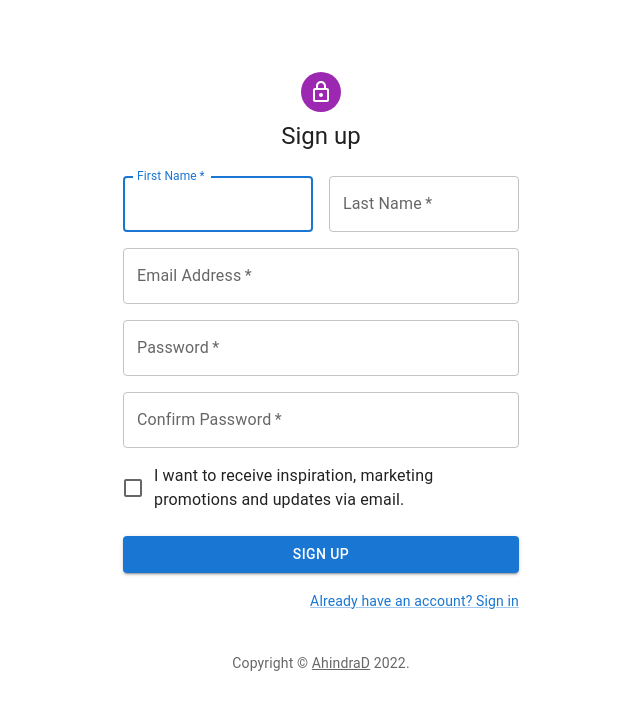
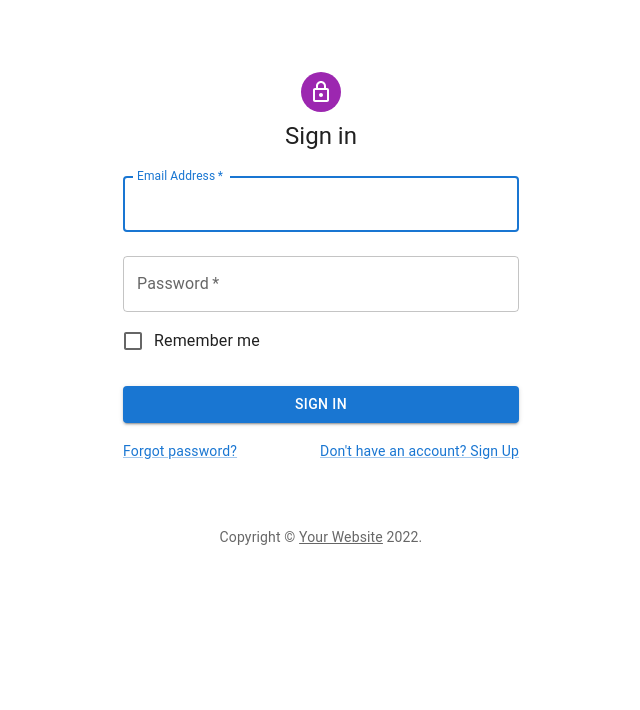
Before and after one commit to AhindraD/Ebay---Frontend---Full-Stack-MERN, a React (Create React App) app: page /login in a window 1280 px wide. Shown: the top 710 px of the page, without its empty margins (319-959 px from the left). Built offline with nearby package versions, Linux system fonts and the light colour scheme.

Commit message:
login/signup done

```diff
--- a/src/App.jsx
+++ b/src/App.jsx
@@ -1,11 +1,20 @@
 import './App.css';
+import { Route, Routes, useNavigate } from 'react-router-dom';
 import SignUp from './components/Signup';
+import LogIn from './components/Login';
 
 function App() {
   return (
     <div className="App">
-      <SignUp />
-    </div>
+      <Routes>
+        <Route path='/signup' element={<SignUp />} />
+        <Route path='/login' element={<LogIn />} />
+        {/* <Route path='/inbox' element={<Inbox />} />
+        <Route path='/inbox/:id' element={<Email />} />
+        <Route path='/compose' element={<Compose />} />
+        <Route path='*' element={<NoMatch />} /> */}
+      </Routes>
+    </div >
   );
 }
 
--- a/src/components/Login.jsx
+++ b/src/components/Login.jsx
@@ -12,6 +12,8 @@ import LockOutlinedIcon from '@mui/icons-material/LockOutlined';
 import Typography from '@mui/material/Typography';
 import Container from '@mui/material/Container';
 import { createTheme, ThemeProvider } from '@mui/material/styles';
+
+//import { Route, Routes, useNavigate } from 'react-router-dom';
 
 function Copyright(props) {
     return (
@@ -28,14 +30,27 @@ function Copyright(props) {
 
 const theme = createTheme();
 
-export default function SignIn() {
-    const handleSubmit = (event) => {
+export default function LogIn() {
+    const handleSubmit = async (event) => {
         event.preventDefault();
         const data = new FormData(event.currentTarget);
-        console.log({
+        let user = {
             email: data.get('email'),
             password: data.get('password'),
-        });
+        };
+
+
+        await fetch("http://localhost:8000/auth/login", {
+            method: "POST",
+            headers: {
+                "Content-Type": "application/json",
+            },
+            body: JSON.stringify(user),
+        })
+            .catch(error => {
+                window.alert(error);
+                return;
+            });
     };
 
     return (
@@ -96,7 +111,7 @@ export default function SignIn() {
                                 </Link>
                             </Grid>
                             <Grid item>
-                                <Link href="#" variant="body2">
+                                <Link href="/signup" variant="body2">
                                     {"Don't have an account? Sign Up"}
                                 </Link>
                             </Grid>
--- a/src/components/Signup.jsx
+++ b/src/components/Signup.jsx
@@ -12,6 +12,7 @@ import LockOutlinedIcon from '@mui/icons-material/LockOutlined';
 import Typography from '@mui/material/Typography';
 import Container from '@mui/material/Container';
 import { createTheme, ThemeProvider } from '@mui/material/styles';
+
 
 function Copyright(props) {
     return (
@@ -32,7 +33,7 @@ export default function SignUp() {
     const handleSubmit = async (event) => {
         event.preventDefault();
         const data = new FormData(event.currentTarget);
-        let newUser={
+        let newUser = {
             name: data.get('firstName') + data.get('lastName'),
             email: data.get('email'),
             password: data.get('password'),
@@ -142,7 +143,7 @@ export default function SignUp() {
                         </Button>
                         <Grid container justifyContent="flex-end">
                             <Grid item>
-                                <Link href="#" variant="body2">
+                                <Link href="/login" variant="body2">
                                     Already have an account? Sign in
                                 </Link>
                             </Grid>
--- a/src/index.js
+++ b/src/index.js
@@ -2,8 +2,11 @@ import React from 'react';
 import ReactDOM from 'react-dom/client';
 import './index.css';
 import App from './App';
+import { BrowserRouter } from 'react-router-dom';
 
 const root = ReactDOM.createRoot(document.getElementById('root'));
 root.render(
-    <App />
+    <BrowserRouter>
+        <App />
+    </BrowserRouter>
 );
```
